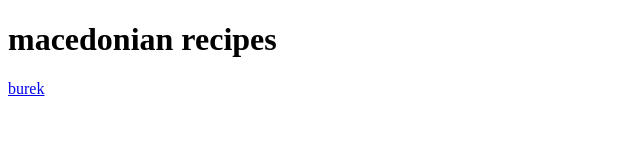
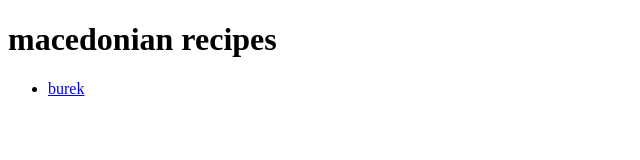
Before and after one commit to solipsisms/odin-recipes, a plain HTML site: page index.html in a window 1280 px wide. Shown: the full height of the page, 0-640 px from the left. Drawn offline with Linux system fonts and the light colour scheme.

Commit message:
created unordered list for recipe links on home

```diff
--- a/index.html
+++ b/index.html
@@ -8,6 +8,8 @@
 </head>
 <body>
     <h1>macedonian recipes</h1>
-    <a href="./recipes/burek.html">burek</a>
+    <ul>
+        <li><a href="./recipes/burek.html">burek</a></li>
+    </ul>
 </body>
 </html>
```
